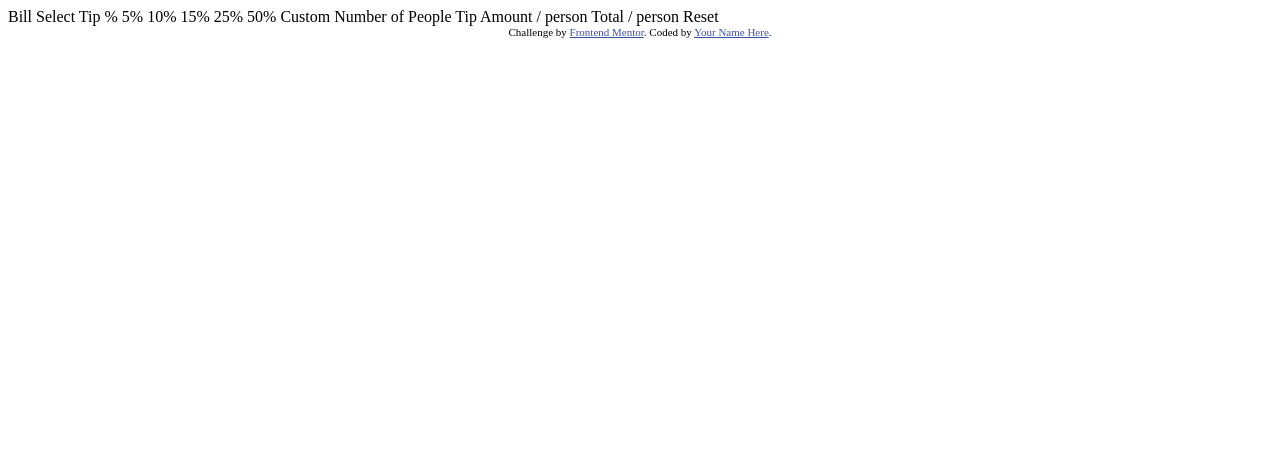
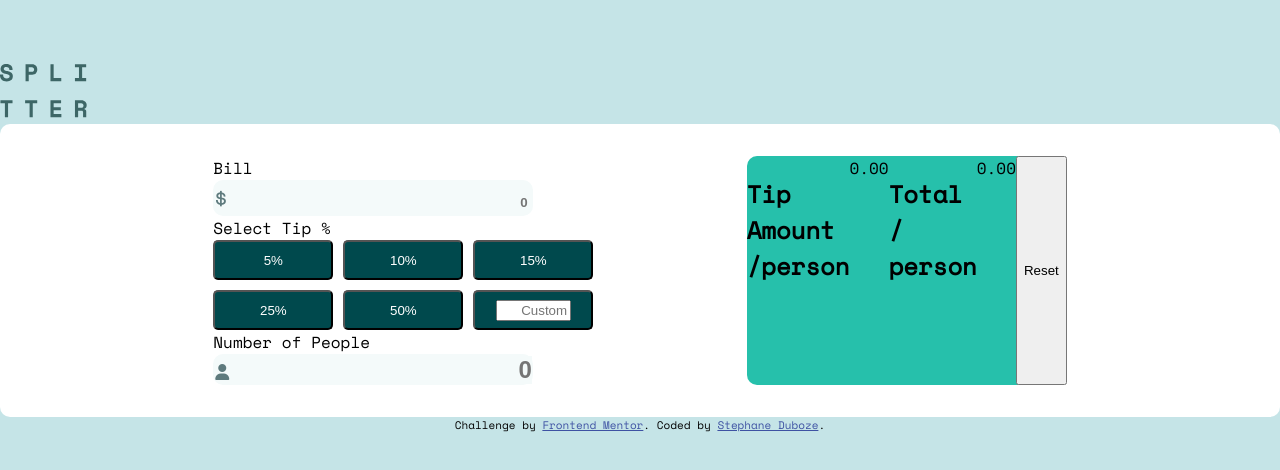
Before and after one commit to Black-Thor/frontendmentor.io, a plain HTML site: page tip-calculator-app-main/index.html in a window 1280 px wide. Drawn offline with nearby package versions, Linux system fonts and the light colour scheme.

Commit message:
Jours 1 avancé

```diff
--- a/tip-calculator-app-main/index.html
+++ b/tip-calculator-app-main/index.html
@@ -5,40 +5,60 @@
   <meta name="viewport" content="width=device-width, initial-scale=1.0"> <!-- displays site properly based on user's device -->
 
   <link rel="icon" type="image/png" sizes="32x32" href="./images/favicon-32x32.png">
+  <link rel="stylesheet" href="style.css">
+  <script src="https://kit.fontawesome.com/c9b43d3d94.js" crossorigin="anonymous"></script>
 
   <title>Frontend Mentor | Tip calculator app</title>
-
-  <!-- Feel free to remove these styles or customise in your own stylesheet 👍 -->
-  <style>
-    .attribution { font-size: 11px; text-align: center; }
-    .attribution a { color: hsl(228, 45%, 44%); }
-  </style>
 </head>
 <body>
+  <img class="splitter" src="images/logo.svg" alt="logo">
 
-  Bill
+  <div class="white_frame">
 
-  Select Tip %
-  5%
-  10%
-  15%
-  25%
-  50%
-  Custom
+    <div class="block">
+      <div class="Bill">
+        <label for="bill-amount" > Bill</label>  </br>
+        <span class="bill-input"> $<input type="number" id="bill-amount" name="bill-amount" placeholder="0" min="0"></span>
+      </div>
 
-  Number of People
 
-  Tip Amount
-  / person
 
-  Total
-  / person
+      <div>
+        <label for="Select">Select Tip % </label> </br>
+        <div class="wrapper">
+          <button> 5% </button>
+          <button> 10% </button>
+          <button> 15% </button>
+          <button> 25% </button>
+          <button> 50% </button>
+          <button > <input type="number" placeholder="Custom"> </button>
+        </div>
 
-  Reset
+      </div>
+
+      <div>
+        <label for="Number"> Number of People </label>
+        <span class="people-input"><i class="fas fa-user"></i>
+          <input type="number" id="no-of-people" name="no-of-people" min="0" placeholder="0">
+        </span>
+      </div>
+    </div>
+
+    <div class="green_frame">
+      <h2>Tip Amount</br> /person </h2> </br>
+      <output > 0.00</output>
+
+      <h2>Total   </br>      / person</h2> </br>
+      <output > 0.00</output>
+      <button>Reset </button>
+    </div>
+
+  </div>
+
 
   <div class="attribution">
     Challenge by <a href="https://www.frontendmentor.io?ref=challenge" target="_blank">Frontend Mentor</a>.
-    Coded by <a href="#">Your Name Here</a>.
+    Coded by <a href="#">Stephane Duboze</a>.
   </div>
 </body>
 </html>
--- /dev/null
+++ b/tip-calculator-app-main/style.css
@@ -0,0 +1,143 @@
+
+@import url('https://fonts.googleapis.com/css2?family=Space+Mono&display=swap');
+
+body{
+    background-color:hsl(185, 41%, 84%);
+    font-family: 'Space Mono', monospace;
+    margin: 5% auto;
+
+}
+
+
+/* ---------------------- Logo ----------------------*/
+
+
+/* ---------------------- Frame ----------------------*/
+
+.white_frame{
+  background-color: hsl(0, 0%, 100%);
+  border-radius: 10px;
+  width: auto;
+  display: flex;
+  justify-content: space-evenly;
+  padding: 2rem;
+}
+
+.green_frame{
+    background-color:hsl(172, 67%, 45%) ;
+    border-radius: 10px;
+    width: 20em;
+    display: flex;
+
+}
+.block {
+    width: 20em;
+    padding-right: 2rem;
+}
+input{
+    outline: none;
+    text-align: right;
+    width: 65%;
+  }
+
+
+/* ---------------------- Bill ----------------------*/
+.bill-input{
+    display: block;
+    color: hsl(186, 14%, 43%);
+    background-color: hsl(189, 41%, 97%);
+    font-family: inherit;
+    font-size: 1.5rem;
+    border: 0;
+    border-radius: 10px;
+    margin: 0;
+    padding: 0;
+    text-align-last: right;
+}
+.bill-input input {
+    font-weight: 700;
+    color: hsl(183, 100%, 15%);
+    border: 0;
+    background-color: inherit;
+    width: 91%;
+    padding: 0;
+    margin: 0.5% 1.75% 0.5% 2.5%;
+  }
+
+.bill-input:hover {
+    border: 2px solid hsl(172, 67%, 45%);
+}
+.bill-input:focus {
+    border: 2px solid hsl(172, 67%, 45%);
+  }
+
+/* ---------------------- Select tip----------------------*/
+
+.wrapper {
+    display: grid;
+    grid-template-columns: repeat(3, 1fr);
+    grid-gap: 10px;
+}
+
+div.wrapper>button {
+    width: 9em;
+    height: 3em;
+    background-color:  hsl(183, 100%, 15%);
+    color: white;
+    border-radius: 5px;
+}
+div.wrapper>button:hover{
+    background-color: hsl(172, 67%, 45%);
+    color: hsl(183, 100%, 15%);
+}
+
+/* ---------------------- People ----------------------*/
+.people-input{
+    display: block;
+  color:  hsl(186, 14%, 43%);
+  background-color:hsl(189, 41%, 97%);
+  margin: 0;
+  padding: 0;
+  text-align-last: right;
+  border-radius: 10px;
+}
+.people-input input {
+    border: 1px solid blue;
+  color: hsl(183, 100%, 15%);
+  background-color: inherit;
+  font-size: 1.5rem;
+  font-weight: 700;
+  width: 91%;
+  padding: 0;
+  border: 0;
+  margin: 0.5%;
+
+  }
+
+
+/* ---------------------- Footer ----------------------*/
+.attribution { font-size: 11px; text-align: center; }
+.attribution a { color: hsl(228, 45%, 44%); }
+
+
+
+/* ---------------------- Input arrow hidding ----------------------*/
+
+/* Firefox */
+input[type=number] {
+    -moz-appearance: textfield;
+}
+
+/* Chrome */
+input::-webkit-inner-spin-button,
+input::-webkit-outer-spin-button {
+	-webkit-appearance: none;
+	margin:0;
+}
+
+/* Opéra*/
+input::-o-inner-spin-button,
+input::-o-outer-spin-button {
+	-o-appearance: none;
+	margin:0
+}
```
